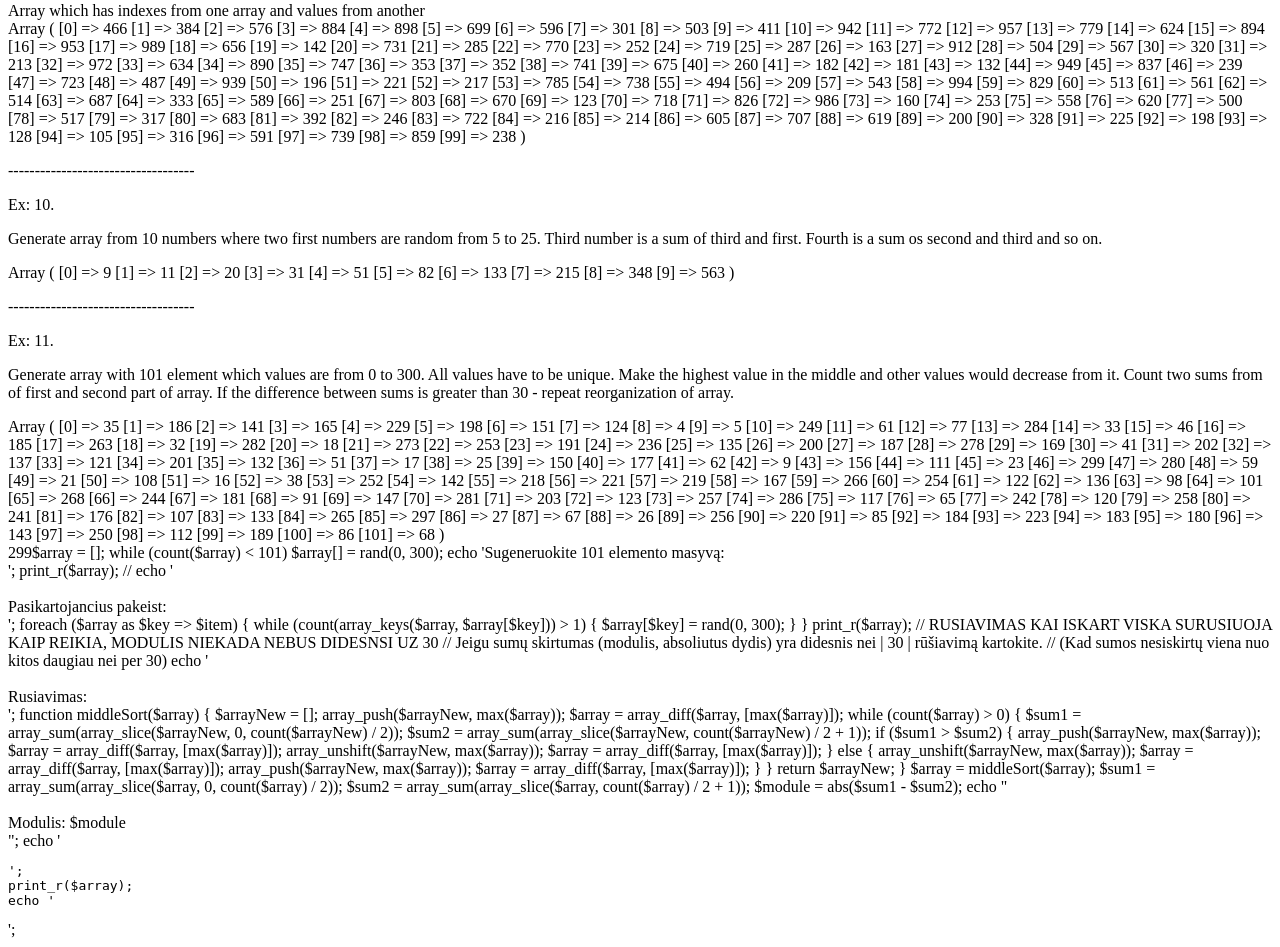
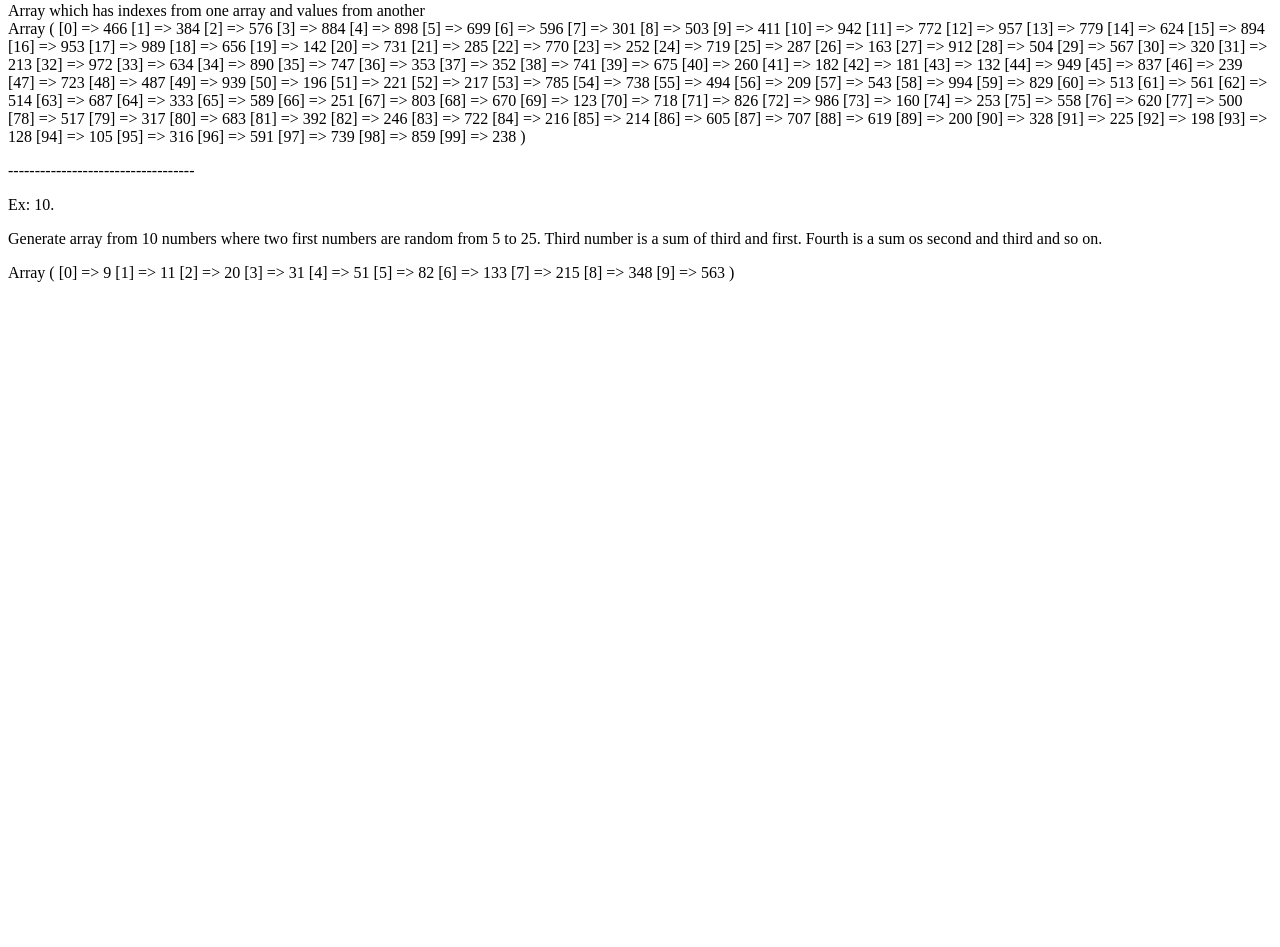
Before and after one commit to Katerynukr/homework-php, a PHP site: page /php/homework4.php in a window 1280 px wide. Shown: the part 3192-4139 px from the top of the page. After the commit the page ends 3474 px from the top, so only its background shows below. Run offline with PHP 8.4, Linux system fonts and the light colour scheme.

Commit message:
homework with functions

```diff
--- a/php/homework4.php
+++ b/php/homework4.php
@@ -319,76 +319,3 @@ for($i = 0; $i < 10; $i++){
 }
 print_r($arraySum);
 ?>
-
-<p>-----------------------------------</p>
-<p>Ex: 11.</p>
-<p>Generate array with 101 element which values are from 0 to 300. All values
-    have to be unique. Make the highest value in the middle and other values
-    would decrease from it. Count two sums from of first and second part of array.
-    If the difference between sums is greater than 30 - repeat reorganization of array.</p>
-<?php
-$lastArray = [];
-$count = 0;
-$largestNumber = 0;
-while($count < 102){
-    $rand1 = rand(0, 300);
-    if(!in_array($rand1, $lastArray)){
-        $lastArray[] = $rand1;
-        $count++;
-    }
-}
-print_r($lastArray);
-foreach($lastArray as $isLarge){
-    if($isLarge > $largestNumber){
-        $largestNumber = $isLarge;
-    }
-}
-echo '<br>';
-echo $largestNumber;
-?>
-$array = [];
-while (count($array) < 101) $array[] = rand(0, 300);
-echo 'Sugeneruokite 101 elemento masyvą:<br>';
-print_r($array);
-//
-echo '<br><br>Pasikartojancius pakeist:<br>';
-foreach ($array as $key => $item) {
-    while (count(array_keys($array, $array[$key])) > 1) {
-        $array[$key] = rand(0, 300);
-    }
-}
-print_r($array);
-// RUSIAVIMAS KAI ISKART VISKA SURUSIUOJA KAIP REIKIA, MODULIS NIEKADA NEBUS DIDESNSI UZ 30
-// Jeigu sumų skirtumas (modulis, absoliutus dydis) yra didesnis nei | 30 | rūšiavimą kartokite.
-// (Kad sumos nesiskirtų viena nuo kitos daugiau nei per 30)
-echo '<br><br>Rusiavimas:<br>';
-function middleSort($array)
-{
-    $arrayNew = [];
-    array_push($arrayNew, max($array));
-    $array = array_diff($array, [max($array)]);
-    while (count($array) > 0) {
-        $sum1 = array_sum(array_slice($arrayNew, 0, count($arrayNew) / 2));
-        $sum2 = array_sum(array_slice($arrayNew, count($arrayNew) / 2 + 1));
-        if ($sum1 > $sum2) {
-            array_push($arrayNew, max($array));
-            $array = array_diff($array, [max($array)]);
-            array_unshift($arrayNew, max($array));
-            $array = array_diff($array, [max($array)]);
-        } else {
-            array_unshift($arrayNew, max($array));
-            $array = array_diff($array, [max($array)]);
-            array_push($arrayNew, max($array));
-            $array = array_diff($array, [max($array)]);
-        }
-    }
-    return $arrayNew;
-}
-$array = middleSort($array);
-$sum1 = array_sum(array_slice($array, 0, count($array) / 2));
-$sum2 = array_sum(array_slice($array, count($array) / 2 + 1));
-$module = abs($sum1 - $sum2);
-echo "<br><br>Modulis: $module<br>";
-echo '<pre>';
-print_r($array);
-echo '</pre>';
```
Also changed, not shown: php/homework6.php (+71 -32 lines).
